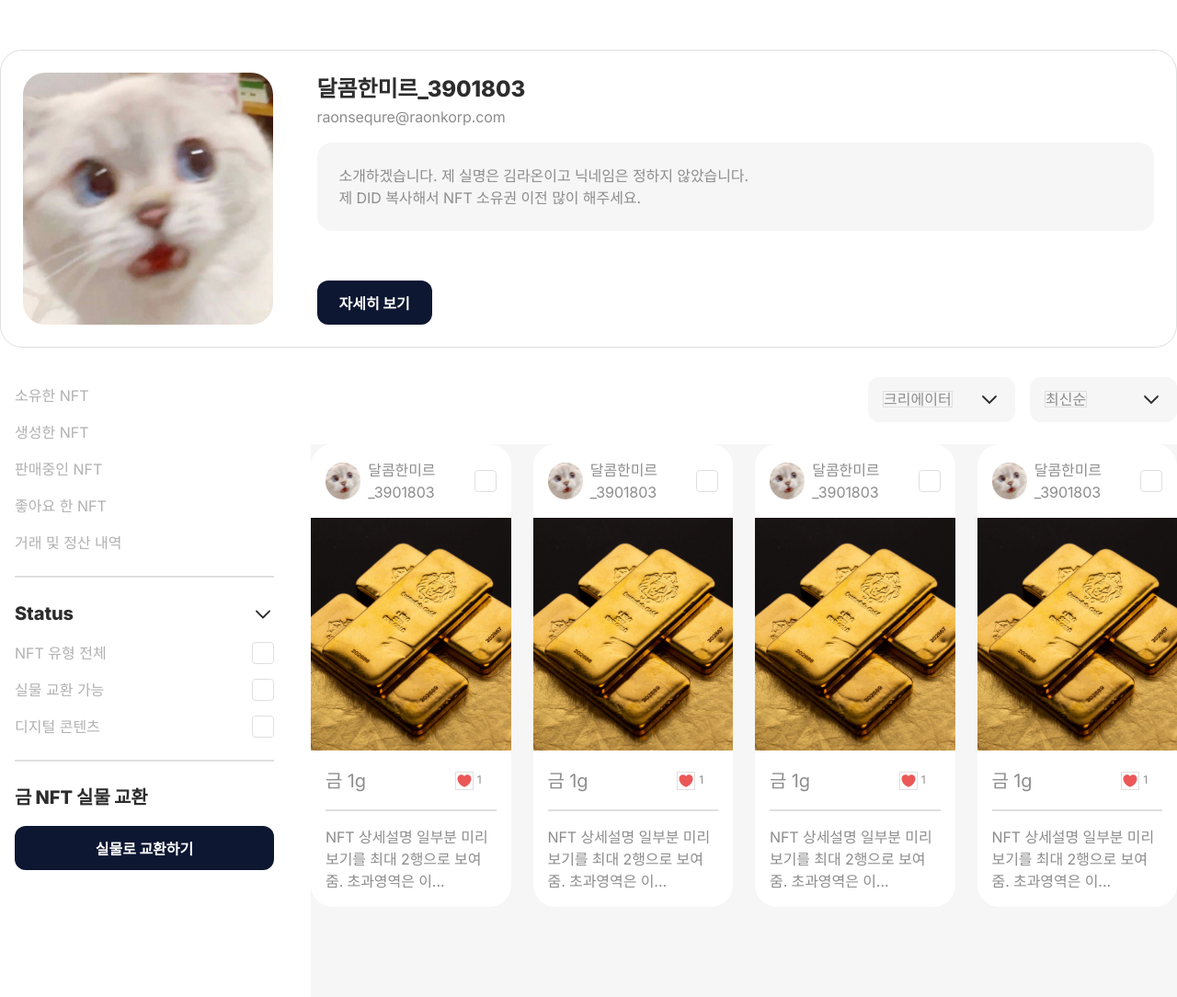
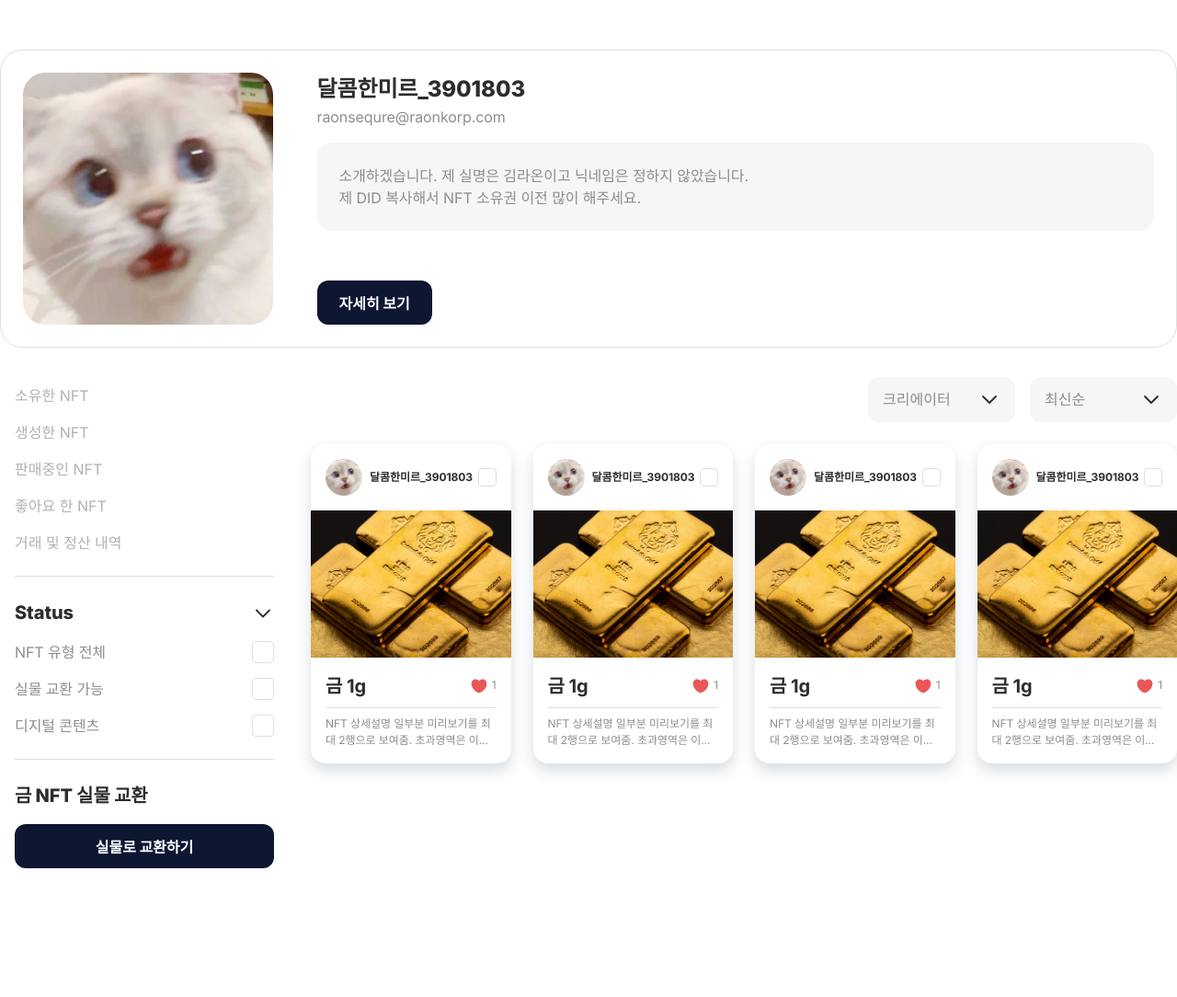
Before and after one commit to sh0402/OmniOneNFT, a plain HTML site: page mypage/mypage.html in a window 1280 px wide. Shown: the part 90-1174 px from the top of the page at 92% size. After the commit the page ends 1090 px from the top, so only its background shows below. Drawn offline with nearby package versions, Linux system fonts and the light colour scheme.

Commit message:
221006_home_mypage

```diff
--- a/assets/css/common.scss
+++ b/assets/css/common.scss
@@ -183,7 +183,6 @@ a {
 
 span {
   position: relative;
-  display: block;
 
   i {
     position: absolute;
@@ -192,43 +191,34 @@ span {
     transform: translate(-50%, -50%);
     width: 100%;
     height: 100%;
-
+  }
 }
 
-  &:first-child {
-    position: relative;
+span.icon-square {
+  border-radius: 0.25rem;
   transform: scale(1);
   border: 1px solid var(--grey02);
   transition: all 0.2s ease;
 }
-}
 
-.icon-size-xs {
-  &:first-child {
+span.icon-size-xs {
   width: 1rem;
   height: 1rem;
 }
-}
 
-.icon-size-sm {
-  &:first-child {
+span.icon-size-sm {
   width: 1.25rem;
   height: 1.25rem;
 }
-}
 
-.icon-size-md {
-  &:first-child {
+span.icon-size-md {
   width: 1.5rem;
   height: 1.5rem;
 }
-}
 
-.icon-size-lg {
-  &:first-child {
+span.icon-size-lg {
   width: 2rem;
   height: 2rem;
-  }
 }
 
 i.icon-heart {
@@ -421,18 +411,25 @@ img {
     cursor: pointer;
     display: flex;
     align-items: center;
+    justify-content: space-between;
 
     &:hover {
       background: rgba(0, 119, 255, 0.06);
 
-      span:first-child {
+      span {
         border-color: var(--secondary);
         opacity: 0.5;
       }
+
+      // span:first-child {
+      //   border-color: var(--secondary);
+      //   opacity: 0.5;
+      // }
     }
 
     span {
-      i.check-icon {
+
+      i.icon-check {
         position: absolute;
         top: 50%;
         left: 50%;
@@ -444,28 +441,28 @@ img {
         height: 100%;
       }
 
-      &:first-child {
-        position: relative;
-        border-radius: 0.25rem;
-        transform: scale(1);
-        border: 1px solid var(--grey02);
-        transition: all 0.2s ease;
-      }
+      // &:first-child {
+      //   position: relative;
+      //   border-radius: 0.25rem;
+      //   transform: scale(1);
+      //   border: 1px solid var(--grey02);
+      //   transition: all 0.2s ease;
+      // }
     }
 
-    span.check-square.size-md {
-      &:first-child {
-        width: 1.5rem;
-        height: 1.5rem;
-      }
-    }
+    // span.check-square.size-md {
+    //   &:first-child {
+    //     width: 1.5rem;
+    //     height: 1.5rem;
+    //   }
+    // }
 
-    span.check-square.size-lg {
-      &:first-child {
-        width: 2rem;
-        height: 2rem;
-      }
-    }
+    // span.check-square.size-lg {
+    //   &:first-child {
+    //     width: 2rem;
+    //     height: 2rem;
+    //   }
+    // }
   }
 
   input {
@@ -473,15 +470,25 @@ img {
     visibility: hidden;
   }
 
-  input:checked + .checkbox span:first-child {
+  input:checked + .checkbox span {
     background: var(--secondary);
     border-color: var(--secondary);
     animation: scaleAni 0.3s ease;
   }
 
-  input:checked + .checkbox span:first-child i {
+  input:checked + .checkbox span i {
     opacity: 1;
   }
+
+  // input:checked + .checkbox span:first-child {
+  //   background: var(--secondary);
+  //   border-color: var(--secondary);
+  //   animation: scaleAni 0.3s ease;
+  // }
+
+  // input:checked + .checkbox span:first-child i {
+  //   opacity: 1;
+  // }
 }
 // #checkBox {
 //   .checkbox-group {
--- a/assets/css/style.scss
+++ b/assets/css/style.scss
@@ -1195,8 +1195,6 @@ section.active {
 
   .result-filter {
     width: 100%;
-    height: 100vh;
-    background: var(--grey01);
   }
 
   .item-option {
@@ -1338,6 +1336,18 @@ footer {
 .board-menu {
   ul {
     li {
+      .checkbox-item {
+        label {
+          span {
+            order: 2;
+          }
+
+          p.check-list {
+            order: 1;
+          }
+        }
+      }
+
       a {
         display: block;
         padding: 0.75rem 1rem;
@@ -1356,7 +1366,8 @@ footer {
 
 #nft-card {
   background: var(--white);
-  border-radius: var(--border-radius-md);
+  border-radius: var(--border-radius-sm);
+  box-shadow: var(--elevation-default);
 
   #user-thumb {
     margin-right: 0.5rem;
@@ -1368,6 +1379,11 @@ footer {
     align-items: center;
     padding: 1rem;
 
+    .user-id {
+      color: var(--black);
+      font-weight: 700;
+    }
+
     .checkbox-item {
       position: absolute;
       right: 1rem;
@@ -1376,30 +1392,53 @@ footer {
     }
   }
 
+  .card-body {
+    height: 10rem;
+
+    img {
+      object-fit: cover;
+    }
+  }
+
   .card-footer {
     padding: 1rem;
 
     .divider {
       padding: 0;
+      margin: 0.5rem 0;
     }
 
     .title {
+      position: relative;
       display: flex;
       align-items: center;
-      position: relative;
       margin-bottom: 0;
+
+      > p {
+        color: var(--black);
+        font-weight: 700;
+      }
     }
 
     .like {
       display: flex;
       position: absolute;
       top: 50%;
-      right: 1rem;
+      right: 0;
       transform: translateY(-50%);
+      cursor: pointer;
 
       span {
         margin-right: 0.25rem;
       }
+
+      p.like-num {
+        font-size: 0.75rem;
+      }
+    }
+
+    p.description {
+      font-size: 0.75rem;
     }
   }
 }
--- a/mypage/mypage.html
+++ b/mypage/mypage.html
@@ -155,47 +155,48 @@
               </div>
 
               <ul>
-                <li class="row">
-                  <a href="#" onclick="return false">NFT 유형 전체</a>
+                <li>
+                  <div class="checkbox-item">
+                    <input id="nft-all" type="checkbox" />
 
-                  <div class="checkbox-item">
-                    <input id="check-address" type="checkbox" />
+                    <label class="checkbox" for="nft-all">
+                      <p>NFT 유형 전체</p>
 
-                    <label class="checkbox" for="check-address">
-                      <span class="check-square size-md">
-                        <i class="check-icon"></i>
+                      <span class="icon-square icon-size-md">
+                        <i class="icon-check"></i>
                       </span>
                     </label>
                   </div>
                 </li>
 
-                <li class="row">
-                  <a href="#" onclick="return false">실물 교환 가능</a>
+                <li>
+                  <div class="checkbox-item">
+                    <input id="trade" type="checkbox" />
 
-                  <div class="checkbox-item">
-                    <input id="check-address" type="checkbox" />
+                    <label class="checkbox" for="trade">
+                      <p>실물 교환 가능</p>
 
-                    <label class="checkbox" for="check-address">
-                      <span class="check-square size-md">
-                        <i class="check-icon"></i>
+                      <span class="icon-square icon-size-md">
+                        <i class="icon-check"></i>
                       </span>
                     </label>
                   </div>
                 </li>
 
-                <li class="row">
-                  <a href="#" onclick="return false">디지털 콘텐츠</a>
+                <li>
+                  <div class="checkbox-item">
+                    <input id="digital-cont" type="checkbox" />
 
-                  <div class="checkbox-item">
-                    <input id="check-address" type="checkbox" />
+                    <label class="checkbox" for="digital-cont">
+                      <p>디지털 콘텐츠</p>
 
-                    <label class="checkbox" for="check-address">
-                      <span class="check-square size-md">
-                        <i class="check-icon"></i>
+                      <span class="icon-square icon-size-md">
+                        <i class="icon-check"></i>
                       </span>
                     </label>
                   </div>
                 </li>
+
               </ul>
 
               <div class="divider">
@@ -263,15 +264,15 @@
                     <img src="../assets/image/user-thumb/user-thumb.png" alt="">
                   </div>
 
-                  <p class="user-id">
+                  <p class="user-id fs-7">
                     달콤한미르_3901803
                   </p>
 
                   <div class="checkbox-item">
                     <input id="check-01" type="checkbox" />
                     <label class="checkbox" for="check-01">
-                      <span class="check-square size-md">
-                        <i class="check-icon"></i>
+                      <span class="icon-square icon-size-sm">
+                        <i class="icon-check"></i>
                       </span>
                     </label>
                   </div>
@@ -291,7 +292,7 @@
                         <i class="icon-heart"></i>
                       </span>
 
-                      <p class="like-num fs-7">1</p>
+                      <p class="like-num">1</p>
                     </div>
                   </div>
 
@@ -299,8 +300,8 @@
                     <span class="line"></span>
                   </div>
 
-                  <div class="description">
-                    <p class="fs-6">NFT 상세설명 일부분 미리보기를 최대 2행으로 보여줌. 초과영역은 이...</p>
+                  <div class="">
+                    <p class="description">NFT 상세설명 일부분 미리보기를 최대 2행으로 보여줌. 초과영역은 이...</p>
                   </div>
                 </div>
               </div>
@@ -311,15 +312,15 @@
                     <img src="../assets/image/user-thumb/user-thumb.png" alt="">
                   </div>
 
-                  <p class="user-id">
+                  <p class="user-id fs-7">
                     달콤한미르_3901803
                   </p>
 
                   <div class="checkbox-item">
                     <input id="check-01" type="checkbox" />
                     <label class="checkbox" for="check-01">
-                      <span class="check-square size-md">
-                        <i class="check-icon"></i>
+                      <span class="icon-square icon-size-sm">
+                        <i class="icon-check"></i>
                       </span>
                     </label>
                   </div>
@@ -339,7 +340,7 @@
                         <i class="icon-heart"></i>
                       </span>
 
-                      <p class="like-num fs-7">1</p>
+                      <p class="like-num">1</p>
                     </div>
                   </div>
 
@@ -347,8 +348,8 @@
                     <span class="line"></span>
                   </div>
 
-                  <div class="description">
-                    <p class="fs-6">NFT 상세설명 일부분 미리보기를 최대 2행으로 보여줌. 초과영역은 이...</p>
+                  <div class="">
+                    <p class="description">NFT 상세설명 일부분 미리보기를 최대 2행으로 보여줌. 초과영역은 이...</p>
                   </div>
                 </div>
               </div>
@@ -358,15 +359,15 @@
                     <img src="../assets/image/user-thumb/user-thumb.png" alt="">
                   </div>
 
-                  <p class="user-id">
+                  <p class="user-id fs-7">
                     달콤한미르_3901803
                   </p>
 
                   <div class="checkbox-item">
                     <input id="check-01" type="checkbox" />
                     <label class="checkbox" for="check-01">
-                      <span class="check-square size-md">
-                        <i class="check-icon"></i>
+                      <span class="icon-square icon-size-sm">
+                        <i class="icon-check"></i>
                       </span>
                     </label>
                   </div>
@@ -386,7 +387,7 @@
                         <i class="icon-heart"></i>
                       </span>
 
-                      <p class="like-num fs-7">1</p>
+                      <p class="like-num">1</p>
                     </div>
                   </div>
 
@@ -394,27 +395,26 @@
                     <span class="line"></span>
                   </div>
 
-                  <div class="description">
-                    <p class="fs-6">NFT 상세설명 일부분 미리보기를 최대 2행으로 보여줌. 초과영역은 이...</p>
+                  <div class="">
+                    <p class="description">NFT 상세설명 일부분 미리보기를 최대 2행으로 보여줌. 초과영역은 이...</p>
                   </div>
                 </div>
               </div>
-
               <div id="nft-card">
                 <div class="card-header">
                   <div id="user-thumb" class="thumb-xs">
                     <img src="../assets/image/user-thumb/user-thumb.png" alt="">
                   </div>
 
-                  <p class="user-id">
+                  <p class="user-id fs-7">
                     달콤한미르_3901803
                   </p>
 
                   <div class="checkbox-item">
                     <input id="check-01" type="checkbox" />
                     <label class="checkbox" for="check-01">
-                      <span class="check-square size-md">
-                        <i class="check-icon"></i>
+                      <span class="icon-square icon-size-sm">
+                        <i class="icon-check"></i>
                       </span>
                     </label>
                   </div>
@@ -434,7 +434,7 @@
                         <i class="icon-heart"></i>
                       </span>
 
-                      <p class="like-num fs-7">1</p>
+                      <p class="like-num">1</p>
                     </div>
                   </div>
 
@@ -442,12 +442,9 @@
                     <span class="line"></span>
                   </div>
 
-                  <div class="description">
-                    <p class="fs-6">NFT 상세설명 일부분 미리보기를 최대 2행으로 보여줌. 초과영역은 이...</p>
-                  </div>
+                  <p class="description">NFT 상세설명 일부분 미리보기를 최대 2행으로 보여줌. 초과영역은 이...</p>
                 </div>
               </div>
-
 
             </div>
           </div>
```
Also changed, not shown: assets/css/common.css, assets/css/style.css, 2 other files. Lines whose indentation alone changed are shown as unchanged.
